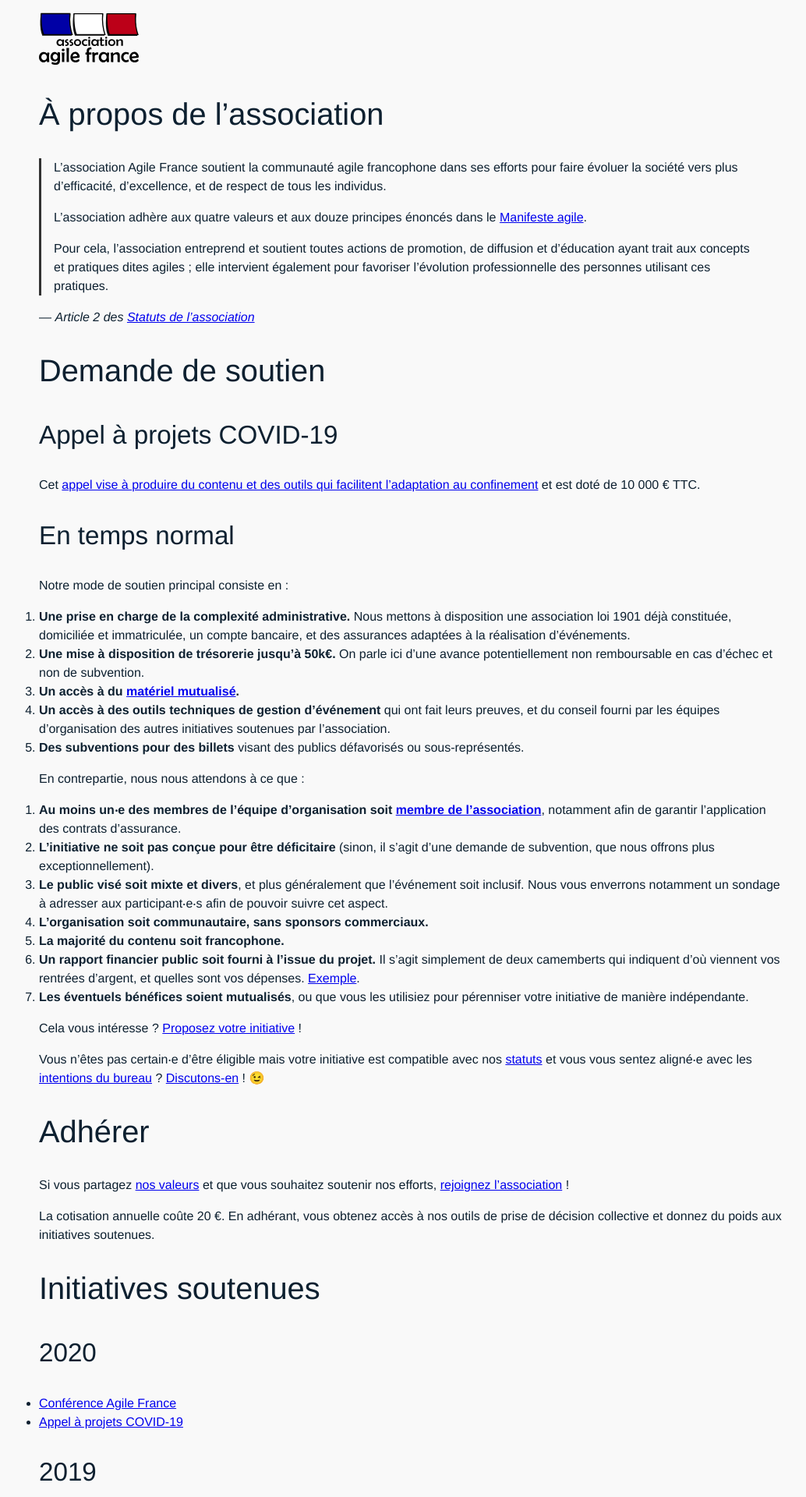
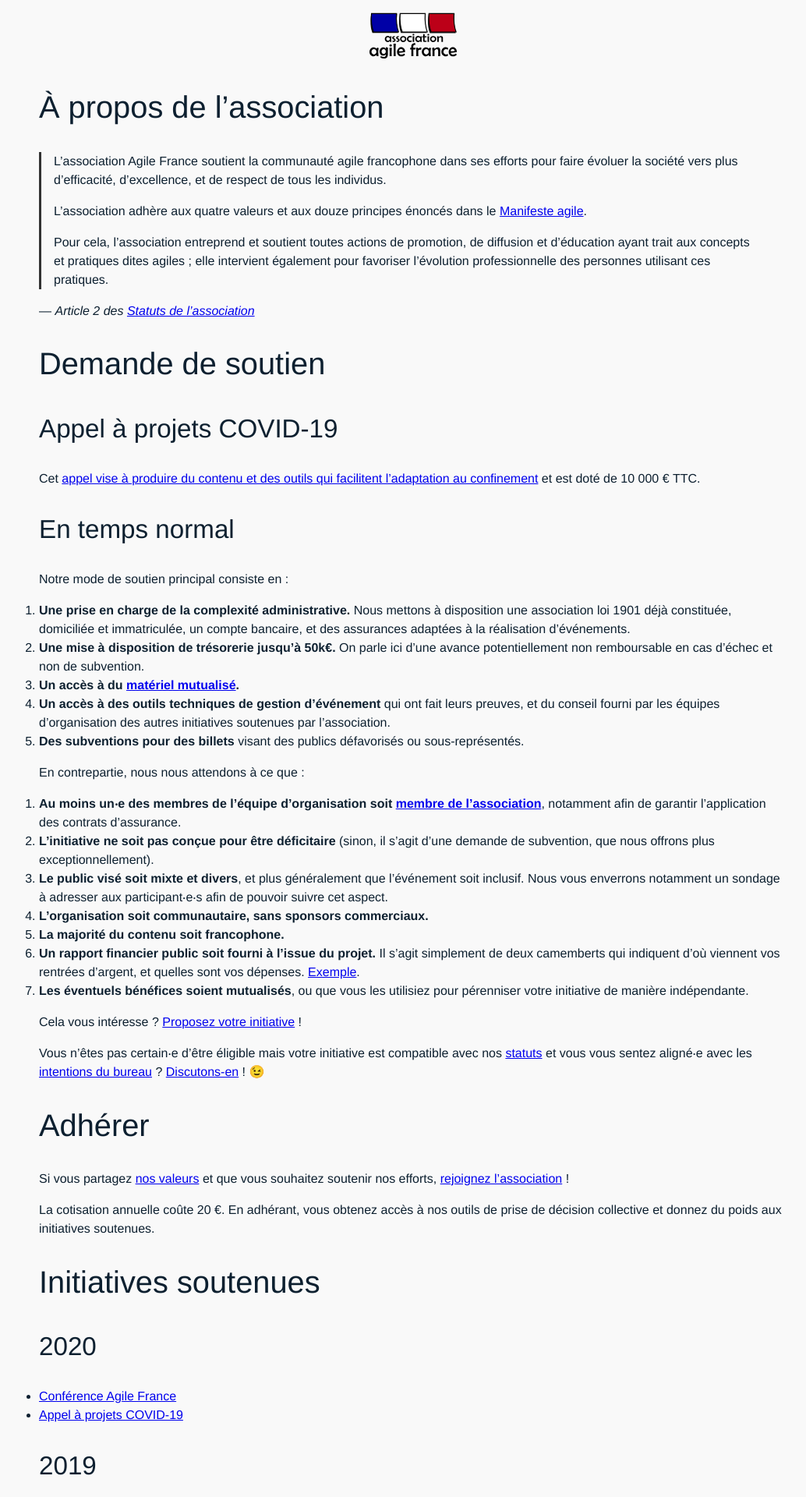
Before and after one commit to AgileFrance/AgileFrance.github.io, a Jekyll site: the page built from _pages/index.md, in a window 1280 px wide. Shown: the top 1920 px of the page at 78% size, without its empty margins (110-1144 px from the left). Built offline with Jekyll 4.4.1, drawn with Linux system fonts in a browser that asks for light colours; comment, search, counter and statistics services are not loaded; our own code applies the rules of GitHub Pages for plain Markdown files.

Commit message:
Centre le logo

```diff
--- a/css/main.css
+++ b/css/main.css
@@ -29,8 +29,12 @@
 	margin-bottom: 1em;
 }
 
+header {
+	text-align: center;
+}
+
 header img {
-	width: 8em;
+	width: 7em;
 }
 
 img {
```
